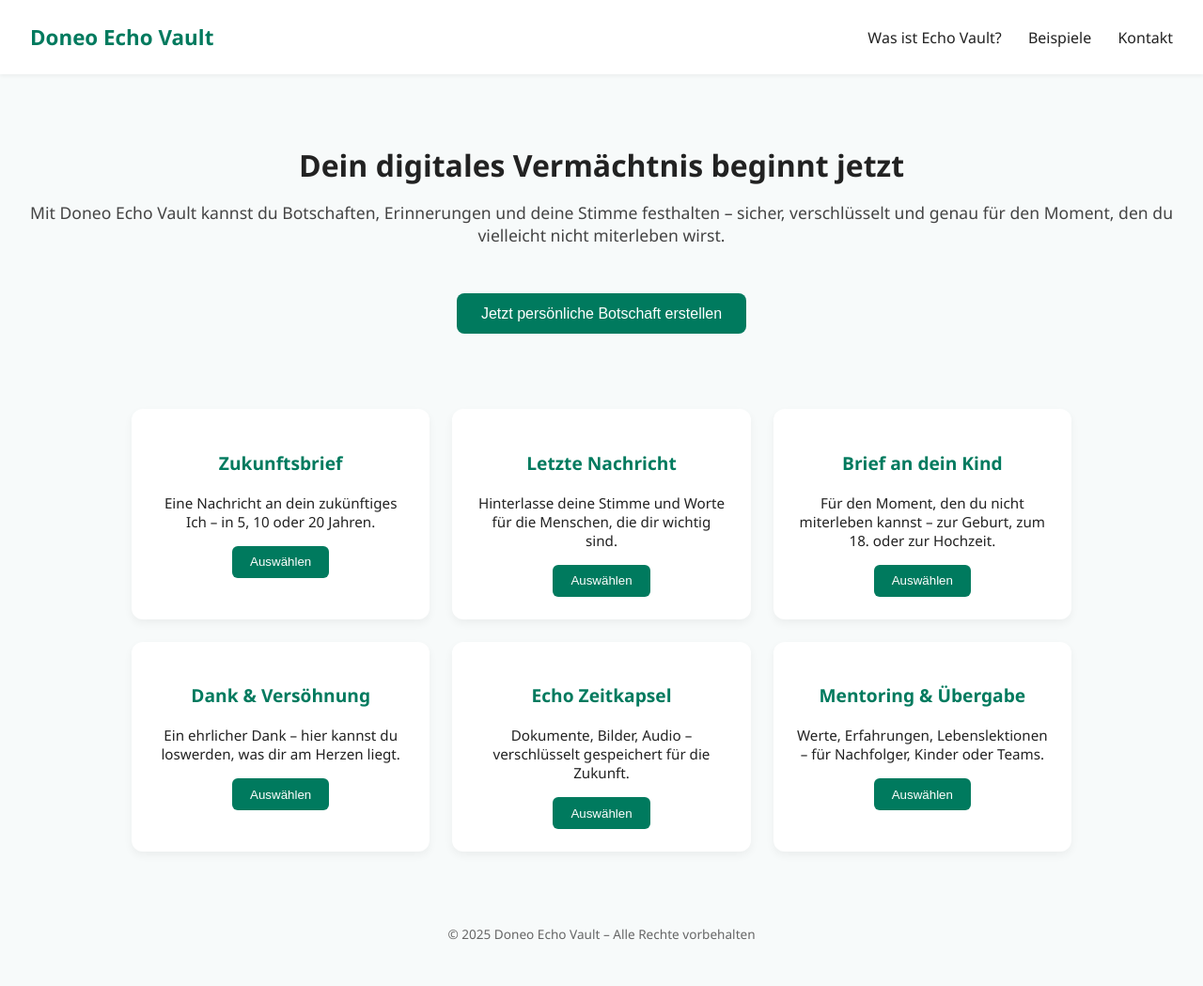
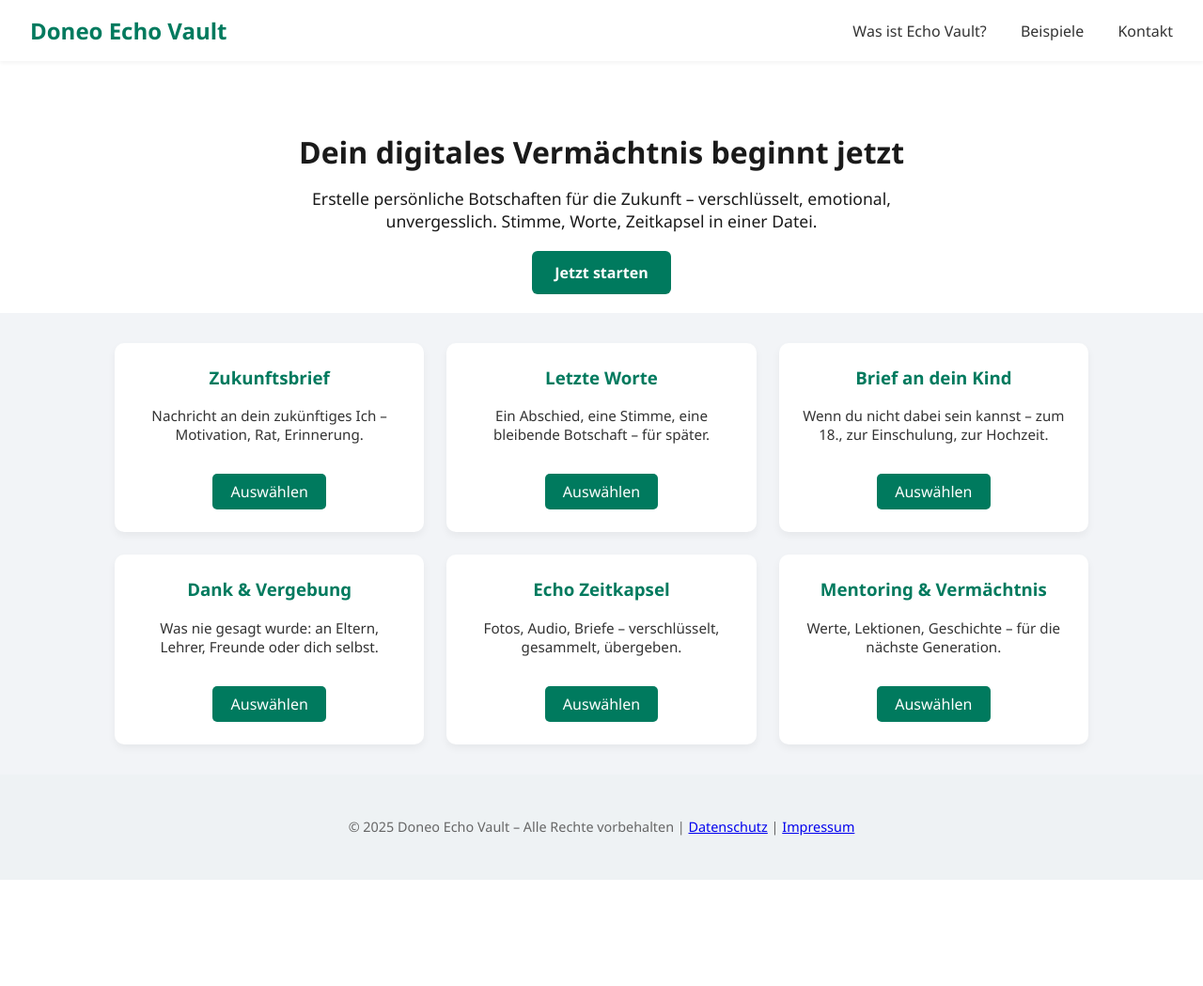
Before and after one commit to doneo24/echo_vault, a Flask app: page / in a window 1280 px wide. Shown: the whole page at 94% size. After the commit the page ends 936 px from the top, so only its background shows below. Run offline with Flask 3, Linux system fonts and the light colour scheme.

Commit message:
Update index.html

```diff
--- a/templates/index.html
+++ b/templates/index.html
@@ -4,46 +4,47 @@
 <head>
   <meta charset="UTF-8" />
   <meta name="viewport" content="width=device-width, initial-scale=1.0" />
-  <title>Doneo Echo Vault – Deine Botschaft</title>
+  <title>Doneo Echo Vault</title>
   <style>
-    :root {
-      --primary: #007a5e;
-      --secondary: #eaf4f2;
-      --text: #222;
-      --background: #f7fafa;
-      --button: #007a5e;
-      --button-text: #fff;
-      --card-bg: #fff;
-      --card-shadow: rgba(0,0,0,0.05);
+    * {
+      box-sizing: border-box;
     }
     body {
       margin: 0;
-      font-family: 'Segoe UI', sans-serif;
-      background: var(--background);
-      color: var(--text);
+      font-family: 'Segoe UI', Tahoma, Geneva, Verdana, sans-serif;
+      background-color: #f2f4f7;
+      color: #1a1a1a;
     }
     header {
-      background: #fff;
-      padding: 1.5rem 2rem;
+      background-color: #ffffff;
+      padding: 1rem 2rem;
       display: flex;
       justify-content: space-between;
       align-items: center;
-      box-shadow: 0 2px 4px var(--card-shadow);
+      box-shadow: 0 2px 4px rgba(0,0,0,0.05);
+      position: sticky;
+      top: 0;
+      z-index: 10;
     }
     header h1 {
-      font-size: 1.4rem;
-      color: var(--primary);
+      font-size: 1.5rem;
       margin: 0;
+      color: #007a5e;
     }
     nav a {
-      margin-left: 1.5rem;
+      margin-left: 2rem;
       text-decoration: none;
-      color: var(--text);
+      color: #333;
       font-weight: 500;
+      transition: color 0.3s;
+    }
+    nav a:hover {
+      color: #007a5e;
     }
     .hero {
       text-align: center;
-      padding: 3rem 1rem;
+      padding: 3rem 1rem 2rem;
+      background: #ffffff;
     }
     .hero h2 {
       font-size: 2rem;
@@ -51,54 +52,66 @@
     }
     .hero p {
       font-size: 1.1rem;
-      color: #444;
+      max-width: 700px;
+      margin: 0 auto 2rem;
     }
-    .hero button {
-      margin-top: 2rem;
-      background: var(--button);
-      color: var(--button-text);
-      border: none;
-      padding: 0.8rem 1.6rem;
-      font-size: 1rem;
-      border-radius: 8px;
-      cursor: pointer;
+    .hero a.button {
+      background-color: #007a5e;
+      color: #fff;
+      padding: 0.75rem 1.5rem;
+      text-decoration: none;
+      border-radius: 6px;
+      font-weight: bold;
     }
     .grid {
       display: grid;
       grid-template-columns: repeat(auto-fit, minmax(280px, 1fr));
       gap: 1.5rem;
       padding: 2rem;
-      max-width: 1000px;
+      max-width: 1100px;
       margin: auto;
     }
     .card {
-      background: var(--card-bg);
+      background-color: #ffffff;
       padding: 1.5rem;
-      border-radius: 12px;
-      box-shadow: 0 4px 10px var(--card-shadow);
+      border-radius: 10px;
+      box-shadow: 0 4px 8px rgba(0,0,0,0.05);
       text-align: center;
     }
     .card h3 {
-      color: var(--primary);
-      font-size: 1.2rem;
+      margin-top: 0;
+      color: #007a5e;
     }
     .card p {
       font-size: 0.95rem;
+      color: #333;
       margin: 1rem 0;
     }
-    .card button {
-      background: var(--button);
-      color: var(--button-text);
-      border: none;
-      padding: 0.6rem 1.2rem;
-      border-radius: 6px;
-      cursor: pointer;
+    .card a {
+      display: inline-block;
+      margin-top: 1rem;
+      padding: 0.5rem 1.2rem;
+      background: #007a5e;
+      color: white;
+      text-decoration: none;
+      border-radius: 5px;
+      font-weight: 500;
     }
     footer {
       text-align: center;
       padding: 2rem 1rem;
-      font-size: 0.85rem;
+      background: #eef2f4;
+      font-size: 0.9rem;
       color: #666;
+    }
+    @media (max-width: 600px) {
+      nav a {
+        margin-left: 1rem;
+        font-size: 0.95rem;
+      }
+      .hero h2 {
+        font-size: 1.6rem;
+      }
     }
   </style>
 </head>
@@ -107,53 +120,53 @@
 <header>
   <h1>Doneo Echo Vault</h1>
   <nav>
-    <a href="#">Was ist Echo Vault?</a>
-    <a href="#">Beispiele</a>
-    <a href="#">Kontakt</a>
+    <a href="/was-ist">Was ist Echo Vault?</a>
+    <a href="/beispiele">Beispiele</a>
+    <a href="/kontakt">Kontakt</a>
   </nav>
 </header>
 
 <section class="hero">
   <h2>Dein digitales Vermächtnis beginnt jetzt</h2>
-  <p>Mit Doneo Echo Vault kannst du Botschaften, Erinnerungen und deine Stimme festhalten – sicher, verschlüsselt und genau für den Moment, den du vielleicht nicht miterleben wirst.</p>
-  <button>Jetzt persönliche Botschaft erstellen</button>
+  <p>Erstelle persönliche Botschaften für die Zukunft – verschlüsselt, emotional, unvergesslich. Stimme, Worte, Zeitkapsel in einer Datei.</p>
+  <a class="button" href="/formular">Jetzt starten</a>
 </section>
 
 <section class="grid">
   <div class="card">
     <h3>Zukunftsbrief</h3>
-    <p>Eine Nachricht an dein zukünftiges Ich – in 5, 10 oder 20 Jahren.</p>
-    <button>Auswählen</button>
+    <p>Nachricht an dein zukünftiges Ich – Motivation, Rat, Erinnerung.</p>
+    <a href="/formular?typ=Zukunftsbrief">Auswählen</a>
   </div>
   <div class="card">
-    <h3>Letzte Nachricht</h3>
-    <p>Hinterlasse deine Stimme und Worte für die Menschen, die dir wichtig sind.</p>
-    <button>Auswählen</button>
+    <h3>Letzte Worte</h3>
+    <p>Ein Abschied, eine Stimme, eine bleibende Botschaft – für später.</p>
+    <a href="/formular?typ=Letzte Worte">Auswählen</a>
   </div>
   <div class="card">
     <h3>Brief an dein Kind</h3>
-    <p>Für den Moment, den du nicht miterleben kannst – zur Geburt, zum 18. oder zur Hochzeit.</p>
-    <button>Auswählen</button>
+    <p>Wenn du nicht dabei sein kannst – zum 18., zur Einschulung, zur Hochzeit.</p>
+    <a href="/formular?typ=Brief an dein Kind">Auswählen</a>
   </div>
   <div class="card">
-    <h3>Dank & Versöhnung</h3>
-    <p>Ein ehrlicher Dank – hier kannst du loswerden, was dir am Herzen liegt.</p>
-    <button>Auswählen</button>
+    <h3>Dank & Vergebung</h3>
+    <p>Was nie gesagt wurde: an Eltern, Lehrer, Freunde oder dich selbst.</p>
+    <a href="/formular?typ=Dank & Vergebung">Auswählen</a>
   </div>
   <div class="card">
     <h3>Echo Zeitkapsel</h3>
-    <p>Dokumente, Bilder, Audio – verschlüsselt gespeichert für die Zukunft.</p>
-    <button>Auswählen</button>
+    <p>Fotos, Audio, Briefe – verschlüsselt, gesammelt, übergeben.</p>
+    <a href="/formular?typ=Zeitkapsel">Auswählen</a>
   </div>
   <div class="card">
-    <h3>Mentoring & Übergabe</h3>
-    <p>Werte, Erfahrungen, Lebenslektionen – für Nachfolger, Kinder oder Teams.</p>
-    <button>Auswählen</button>
+    <h3>Mentoring & Vermächtnis</h3>
+    <p>Werte, Lektionen, Geschichte – für die nächste Generation.</p>
+    <a href="/formular?typ=Mentoring">Auswählen</a>
   </div>
 </section>
 
 <footer>
-  <p>&copy; 2025 Doneo Echo Vault – Alle Rechte vorbehalten</p>
+  <p>&copy; 2025 Doneo Echo Vault – Alle Rechte vorbehalten | <a href="/datenschutz">Datenschutz</a> | <a href="/impressum">Impressum</a></p>
 </footer>
 
 </body>
```
